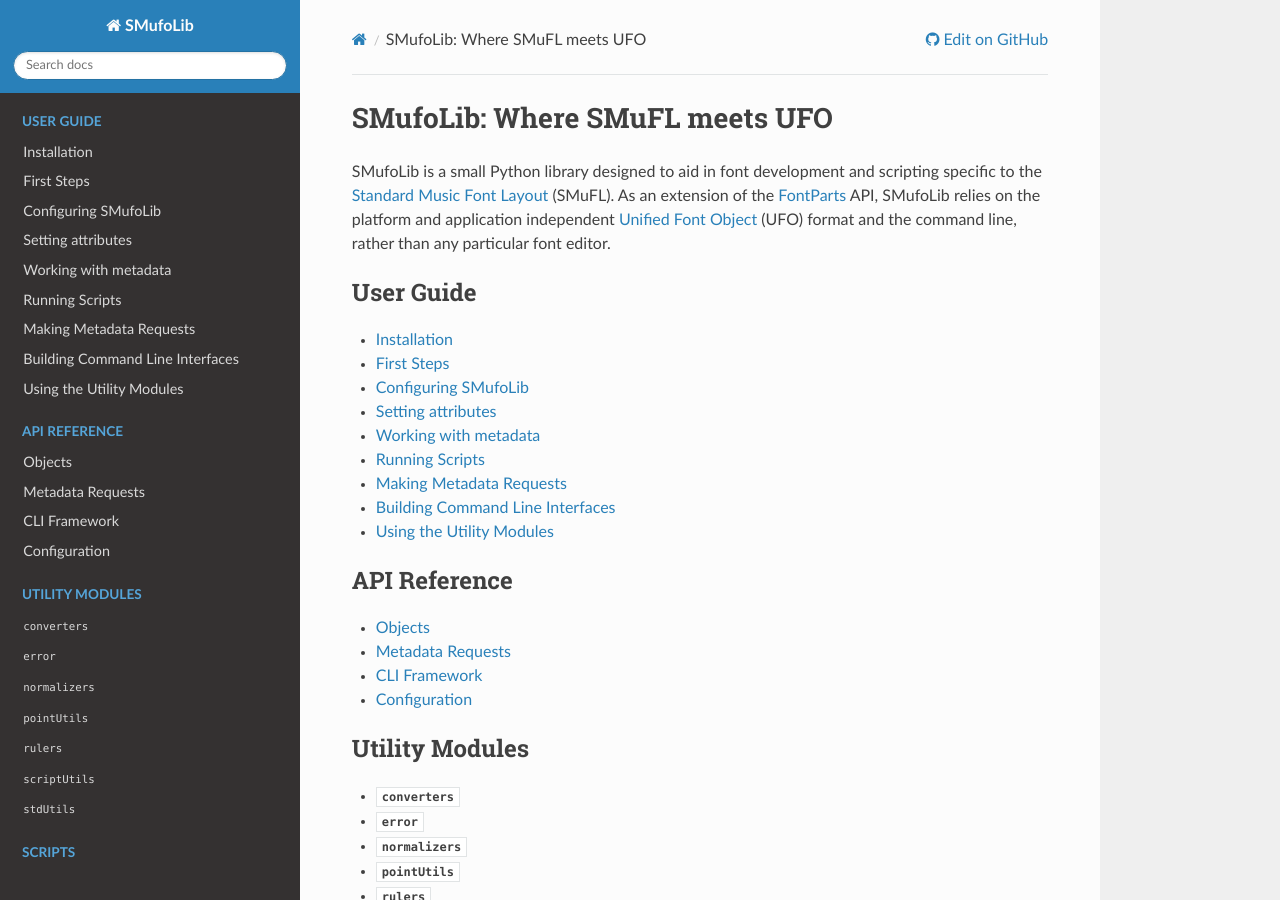
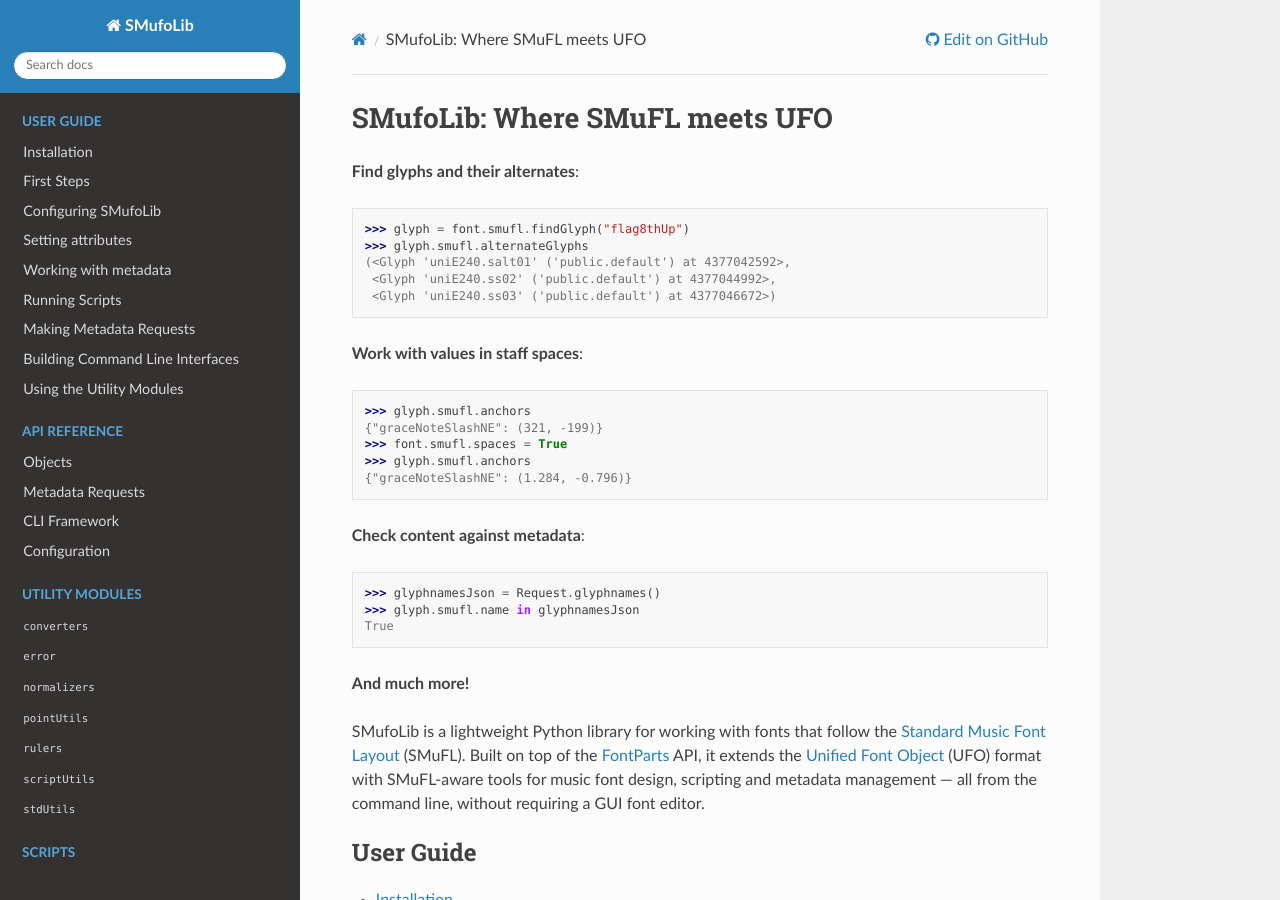
Before and after one commit to knutnergaard/smufolib, a Sphinx documentation site: the page built from docs/index.rst, in a window 1280 px wide and 900 px high. Built offline with Sphinx 7.4.7 and the Read the Docs theme 3.1.0, drawn with Linux system fonts in a browser that asks for light colours.

Commit message:
Update index.rst text and add examples.

```diff
--- a/docs/index.rst
+++ b/docs/index.rst
@@ -1,18 +1,35 @@
-.. SMufoLib documentation master file, created by
-   sphinx-quickstart on Sun Aug  7 22:12:51 2022.
-   You can adapt this file completely to your liking, but it should at least
-   contain the root `toctree` directive.
-
 SMufoLib: Where SMuFL meets UFO
 ===============================
 
-SMufoLib is a small Python library designed to aid in font development
-and scripting specific to the `Standard Music Font Layout
-<https://w3c.github.io/smufl/latest/>`_ (SMuFL). As an extension of the
-`FontParts <https://fontparts.robotools.dev/en/stable/index.html>`_
-API, SMufoLib relies on the platform and application independent
-`Unified Font Object <https://unifiedfontobject.org>`_ (UFO) format and
-the command line, rather than any particular font editor.
+**Find glyphs and their alternates**::
+
+   >>> glyph = font.smufl.findGlyph("flag8thUp")
+   >>> glyph.smufl.alternateGlyphs
+   (<Glyph 'uniE240.salt01' ('public.default') at 4377042592>,
+    <Glyph 'uniE240.ss02' ('public.default') at 4377044992>,
+    <Glyph 'uniE240.ss03' ('public.default') at 4377046672>)
+
+**Work with values in staff spaces**::
+
+   >>> glyph.smufl.anchors
+   {"graceNoteSlashNE": (321, -199)}
+   >>> font.smufl.spaces = True
+   >>> glyph.smufl.anchors
+   {"graceNoteSlashNE": (1.284, -0.796)}
+
+**Check content against metadata**::
+
+   >>> glyphnamesJson = Request.glyphnames()
+   >>> glyph.smufl.name in glyphnamesJson
+   True
+
+**And much more!**
+
+SMufoLib is a lightweight Python library for working with fonts that follow the
+`Standard Music Font Layout <https://w3c.github.io/smufl/latest/>`_ (SMuFL). Built on
+top of the `FontParts <https://fontparts.robotools.dev/en/stable/index.html>`_ API, it
+extends the `Unified Font Object <https://unifiedfontobject.org>`_ (UFO) format with
+SMuFL-aware tools for music font design, scripting and metadata management — all from the command line, without requiring a GUI font editor.
 
 .. toctree::
    :maxdepth: 1
```
